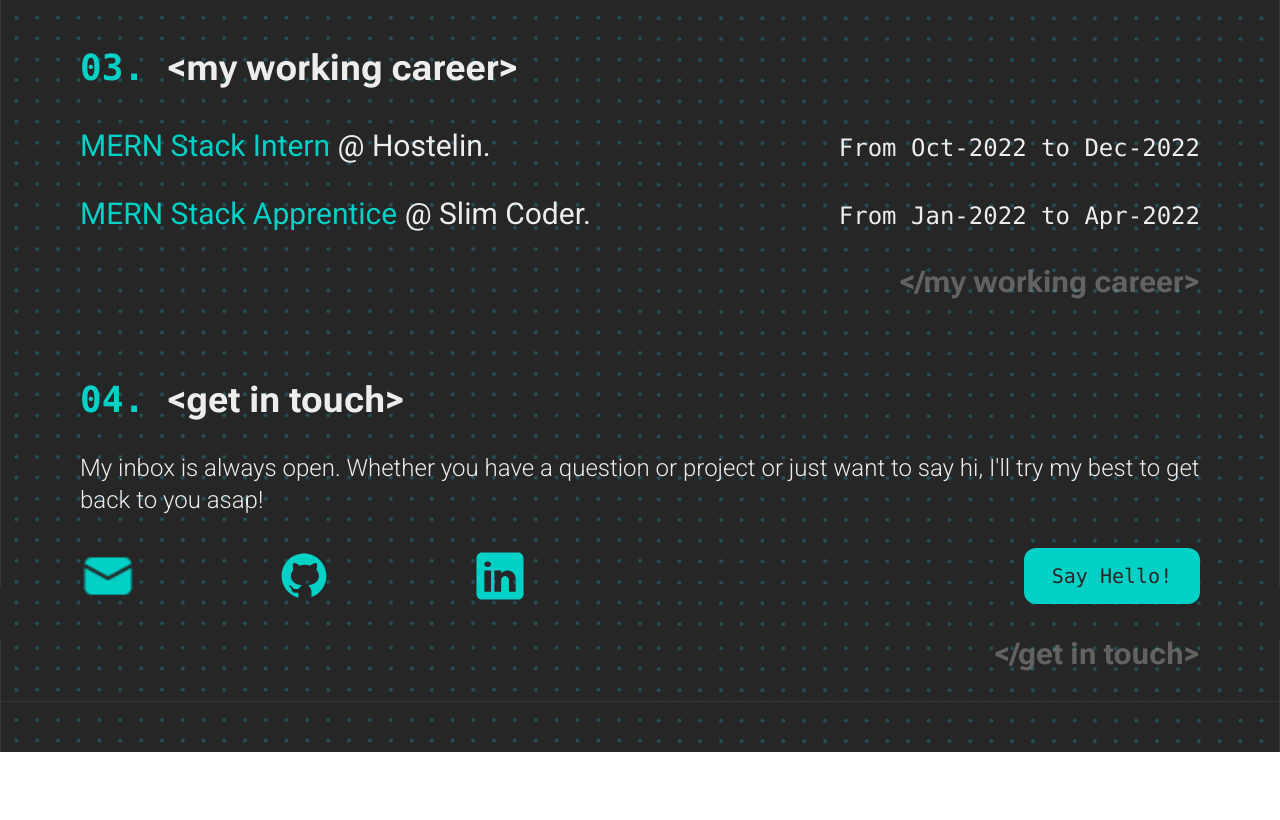
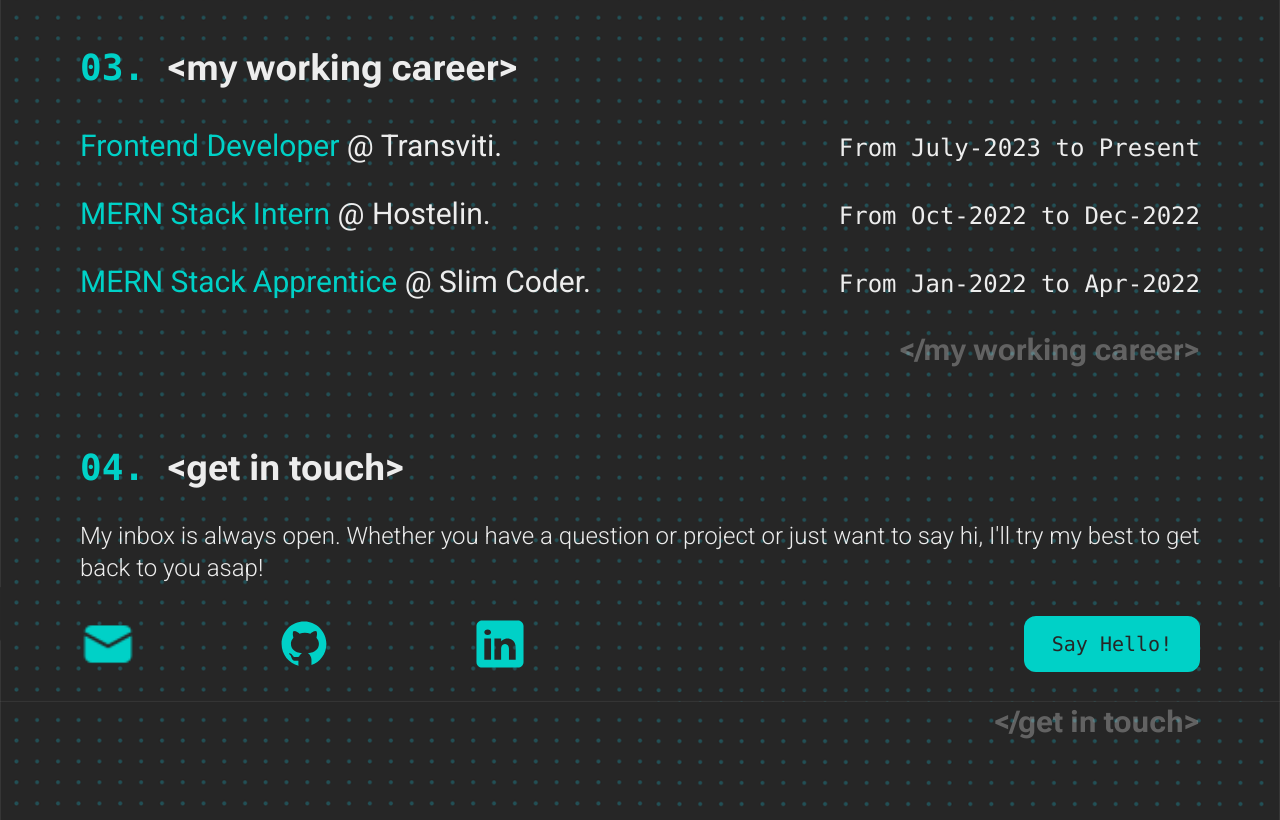
Before and after one commit to labheshwar/personal-portfolio, a React (Vite) app: page / in a window 1280 px wide. Shown: the part 2940-3760 px from the top of the page. Before the commit the page ends 3692 px from the top, so only its background shows below. Built offline with nearby package versions, Linux system fonts and the light colour scheme; a web font is replaced by a local one.

Commit message:
New experience added

```diff
--- a/src/config.js
+++ b/src/config.js
@@ -42,6 +42,11 @@ export const portfolioData = [
 
 export const experience = [
   {
+    position: 'Frontend Developer',
+    company: 'Transviti',
+    duration: 'July-2023 to Present',
+  },
+  {
     position: 'MERN Stack Intern',
     company: 'Hostelin',
     duration: 'Oct-2022 to Dec-2022',
```
